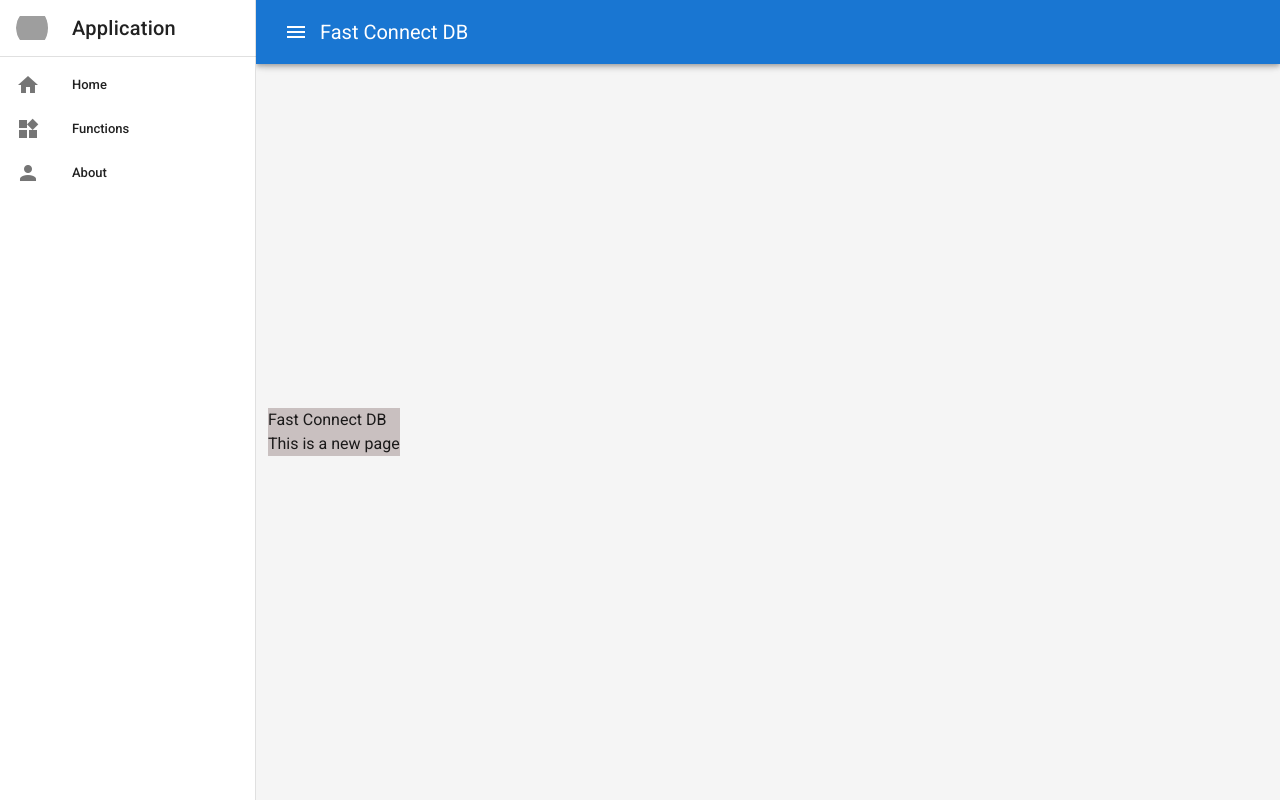
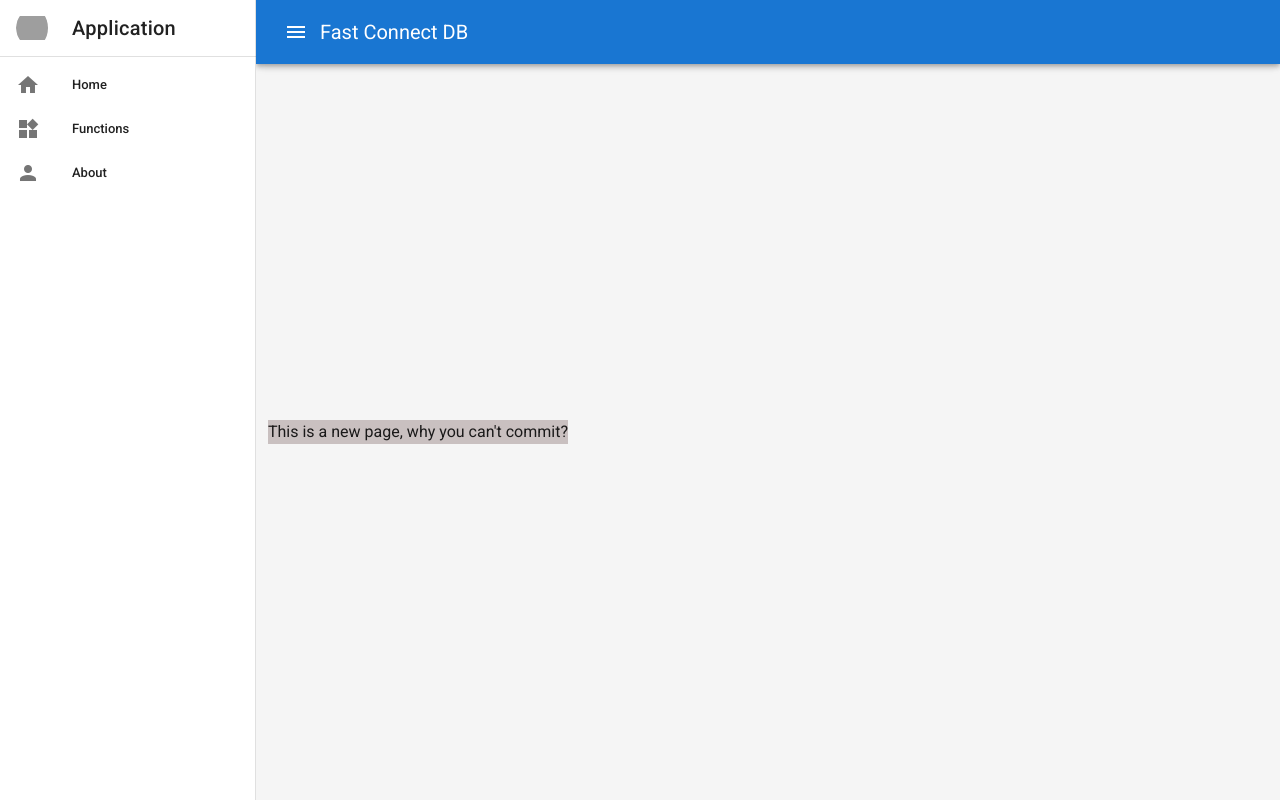
Before and after one commit to GuanyuDu/web_tools, a Vue app: page / in a window 1280 px wide. Built offline with nearby package versions, Linux system fonts and the light colour scheme; grey boxes are pictures that could not be loaded.

Commit message:
modified home.vue

```diff
--- a/src/components/home/home.vue
+++ b/src/components/home/home.vue
@@ -1,8 +1,7 @@
 <template>
   <div class="home">
-    <div class="logo">Fast Connect DB</div>
     <div class="op-box">
-        This is a new page
+        This is a new page, why you can't commit?
     </div>
     <div class="res-box"></div>
   </div>
```
